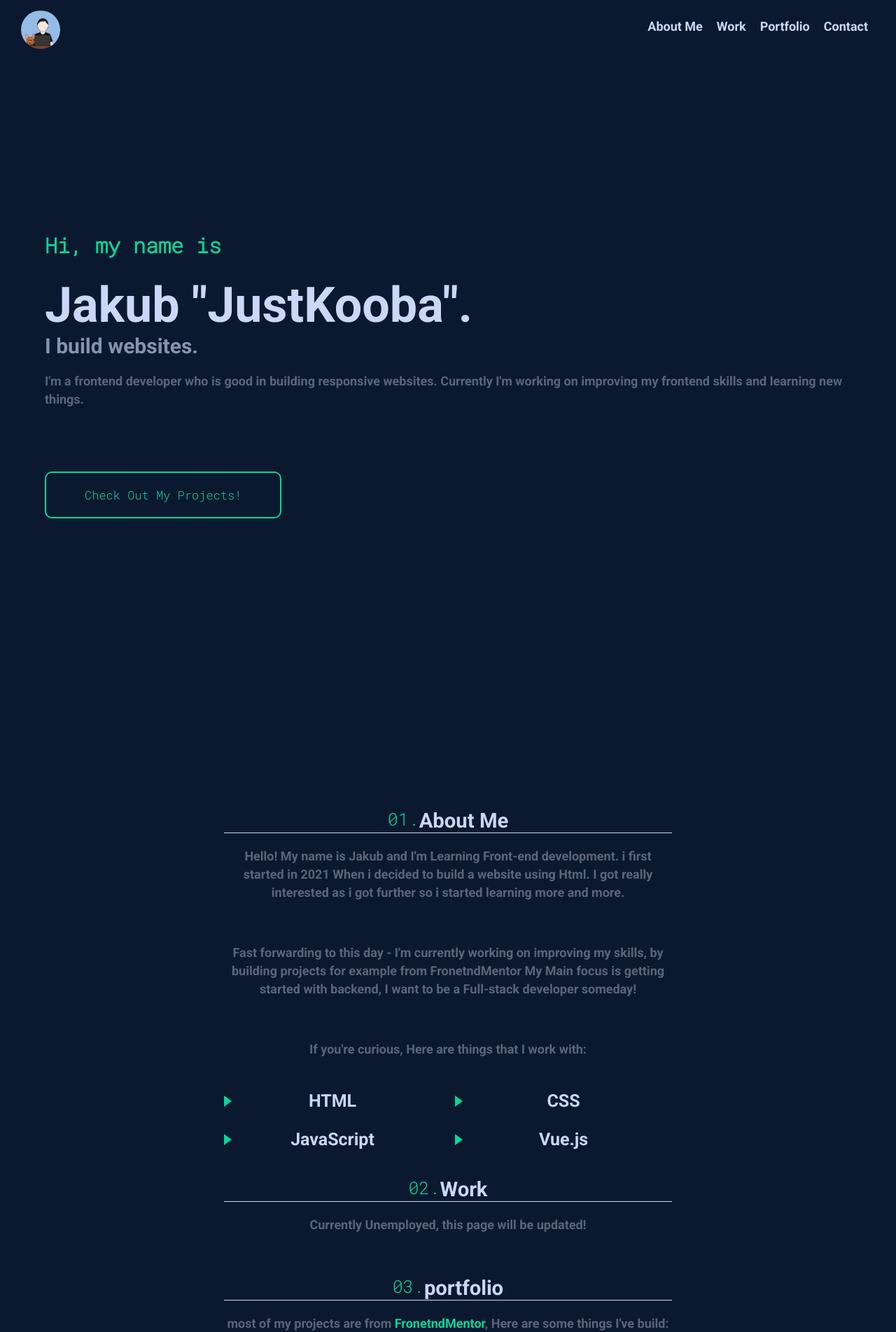
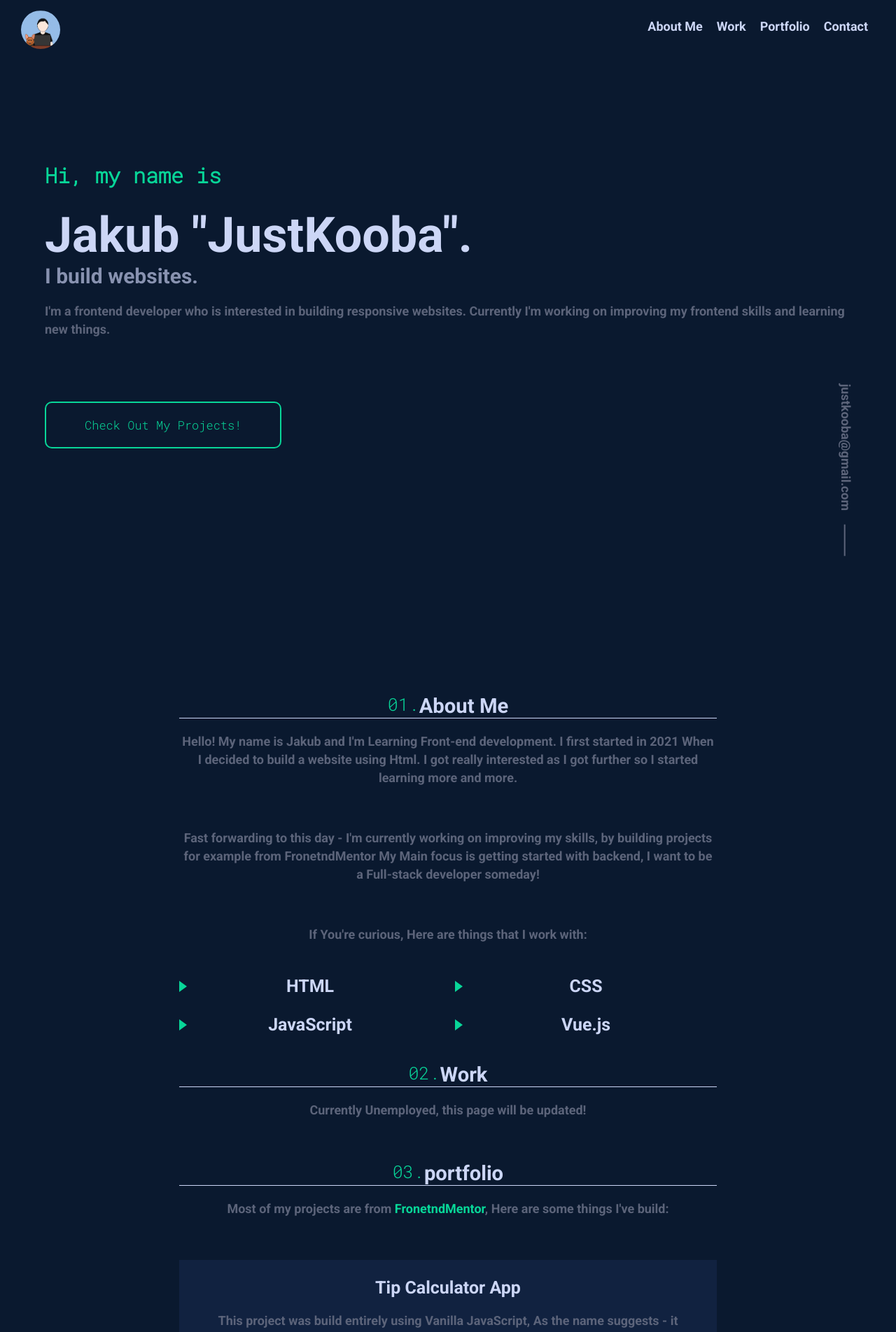
Before and after one commit to JustKooba/Personal-website, a Vue app: page / in a window 1280 px wide. Shown: the top 1904 px of the page at 70% size. Built offline with nearby package versions, Linux system fonts and the light colour scheme.

Commit message:
Added more styles

```diff
--- a/src/App.vue
+++ b/src/App.vue
@@ -48,15 +48,18 @@
     </div>
   </header>
   <main>
+    <div class="rotated-email">
+      <p class="email" @click="scrollToContact">justkooba@gmail.com</p>
+    </div>
     <div class="container">
       <div class="text">
         <h2>Hi, my name is</h2>
         <h1>Jakub "JustKooba".</h1>
         <h2 class="websites">I build websites.</h2>
         <p>
-          I'm a frontend developer who is good in building responsive websites.
-          Currently I'm working on improving my frontend skills and learning new
-          things.
+          I'm a frontend developer who is interested in building responsive
+          websites. Currently I'm working on improving my frontend skills and
+          learning new things.
         </p>
       </div>
       <a href="https://github.com/JustKooba?tab=repositories">
@@ -71,9 +74,9 @@
         </div>
         <div class="about-desc">
           <p class="desc">
-            Hello! My name is Jakub and I'm Learning Front-end development. i
-            first started in 2021 When i decided to build a website using Html.
-            I got really interested as i got further so i started learning more
+            Hello! My name is Jakub and I'm Learning Front-end development. I
+            first started in 2021 When I decided to build a website using Html.
+            I got really interested as I got further so I started learning more
             and more.
           </p>
           <p class="desc">
@@ -83,7 +86,7 @@
             developer someday!
           </p>
           <p class="desc">
-            If you're curious, Here are things that I work with:
+            If You're curious, Here are things that I work with:
           </p>
           <ul class="tech">
             <li>HTML</li>
@@ -109,7 +112,7 @@
         </div>
         <div class="portfolio-desc">
           <p class="desc">
-            most of my projects are from
+            Most of my projects are from
             <a href="https://www.frontendmentor.io/challenges">FronetndMentor</a
             >, Here are some things I've build:
           </p>
@@ -117,18 +120,31 @@
             <a href="https://charming-snickerdoodle-41f457.netlify.app/">
               <h4>Tip Calculator App</h4>
             </a>
+            <p>
+              This project was build entirely using Vanilla JavaScript, As the
+              name suggests - it calculates the tip based of the ammount of
+              money and people you've put in.
+            </p>
             <img src="./assets/image.png" />
           </div>
           <div class="project-two">
             <a href="https://celebrated-malasada-d91691.netlify.app/"
               ><h4>Advice Generator App</h4></a
             >
+            <p>
+              API - based project made with vanilla JavaScript. It generates a
+              piece of advice each time you press the button.
+            </p>
             <img src="./assets/image2.png" />
           </div>
           <div class="project-three">
             <a href="https://monumental-melba-18241f.netlify.app/"
               ><h4>Time tracker dashboard</h4></a
             >
+            <p>
+              Project which was also made in vanilla JavaScript. I've used a
+              JSON file to store all the data for this project.
+            </p>
             <img src="./assets/image3.png" />
           </div>
         </div>
@@ -243,6 +259,7 @@ body {
 
 .bottom-section {
   padding: 30px;
+  text-align: center;
 }
 
 .pc-menu {
@@ -373,7 +390,7 @@ a {
 }
 
 .about-header {
-  margin-top: 500px;
+  margin-top: 150px;
 }
 
 .about-header,
@@ -455,6 +472,22 @@ h4:hover {
 
 .project-three {
   margin-top: 30px;
+  margin-bottom: 50px;
+}
+
+.project-one,
+.project-two,
+.project-three {
+  background-color: #112240;
+  padding: 25px;
+  text-align: center;
+}
+
+.project-one:hover,
+.project-two:hover,
+.project-three:hover {
+  transform: scale(1.05);
+  transition: all 0.3s ease-in-out;
 }
 
 .project-three img,
@@ -474,12 +507,26 @@ h4:hover {
   align-items: center;
 }
 
+.contact ul {
+  margin-top: -30px;
+  margin-bottom: 50px;
+}
+
+.contact {
+  margin-bottom: -20px;
+}
+
 .footer {
   display: flex;
   justify-content: center;
   align-content: center;
   text-align: center;
   color: #ccd6f6;
+  padding-bottom: 30px;
+}
+
+.rotated-email {
+  display: none;
 }
 
 .footer a {
@@ -488,7 +535,56 @@ h4:hover {
 
 @media (min-width: 767px) {
   .bottom-section {
-    padding: 10vw;
+    padding: 5vw;
+  }
+
+  .rotated-email {
+    display: block;
+    position: fixed;
+    bottom: 0;
+    right: 100px;
+    width: 100vh;
+    height: 100px;
+    transform: rotate(90deg);
+    transform-origin: bottom right;
+    overflow-y: hidden;
+  }
+
+  .email {
+    display: block;
+    transform: rotate(-90deg);
+    transform-origin: bottom right;
+    position: absolute;
+    bottom: 1%;
+    right: 50px;
+    writing-mode: vertical-rl;
+    text-align: center;
+    padding: 20px;
+    cursor: pointer;
+  }
+
+  .email::before {
+    content: "";
+    display: block;
+    width: 2px;
+    height: 45px;
+    background-color: #5c647a;
+    position: absolute;
+    bottom: -45px;
+    right: 33px;
+    cursor: pointer;
+  }
+
+  .email:hover {
+    color: #08d698;
+  }
+
+  .email:hover::before {
+    background-color: #08d698;
+  }
+
+  header {
+    margin-bottom: -100px;
   }
 
   .container {
@@ -497,7 +593,7 @@ h4:hover {
 
   .bottom-section {
     text-align: center;
-    padding: 25vw;
+    padding: 20vw;
     font-size: 25px;
   }
 
@@ -551,6 +647,7 @@ h4:hover {
   }
   .pc-menu li {
     padding: 10px;
+    flex-direction: row;
   }
 }
 
@@ -559,8 +656,12 @@ h4:hover {
     padding: 30vw;
   }
 
+  header {
+    margin-bottom: -150px;
+  }
+
   .container {
-    padding: 20vw;
+    padding: 15vw;
   }
 
   .container h2 {
@@ -571,11 +672,6 @@ h4:hover {
     font-size: 70px;
   }
 
-  header {
-    padding-left: 20vw;
-    padding-right: 20vw;
-  }
-
   .about-header {
     margin-top: -300px;
   }
```
